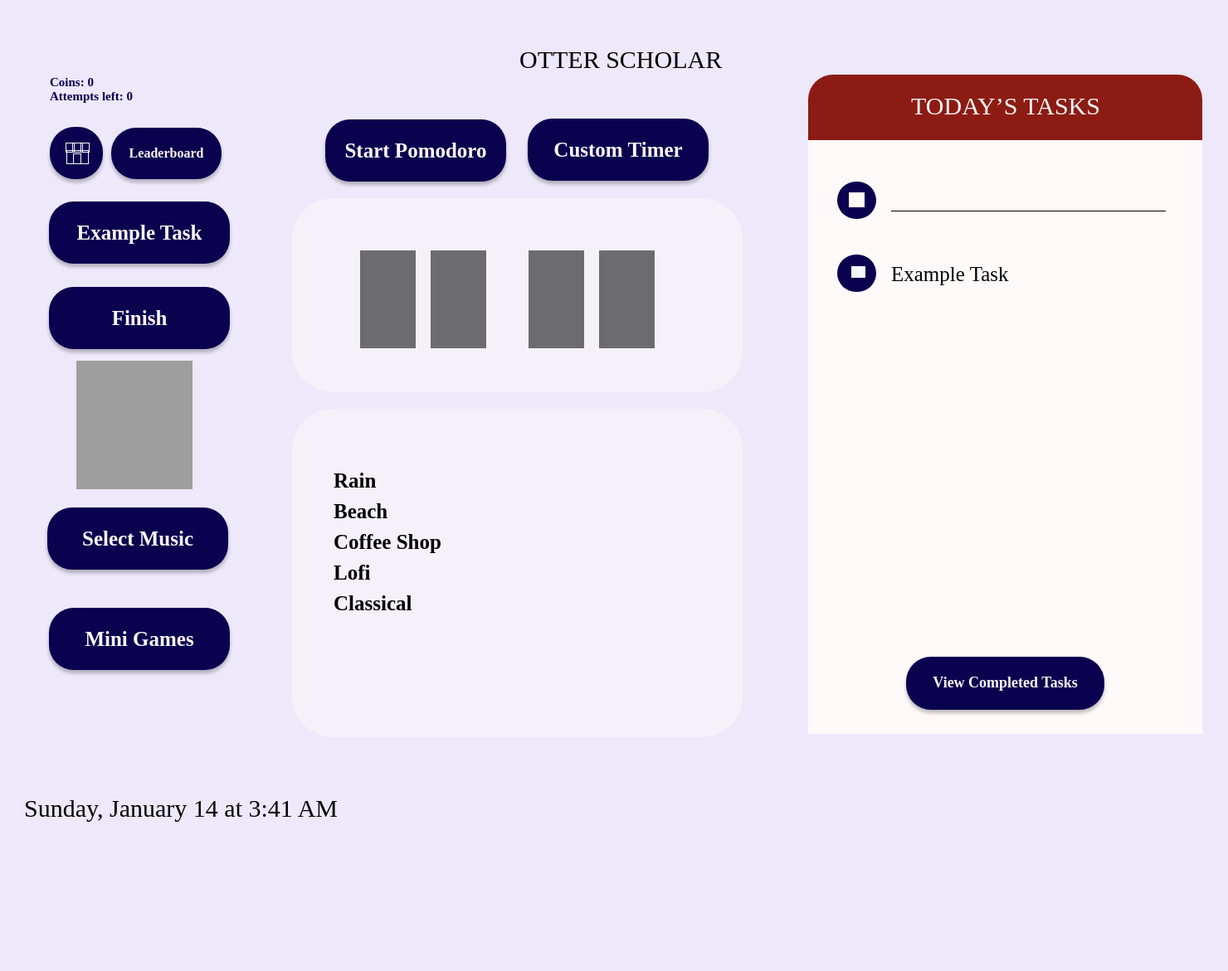
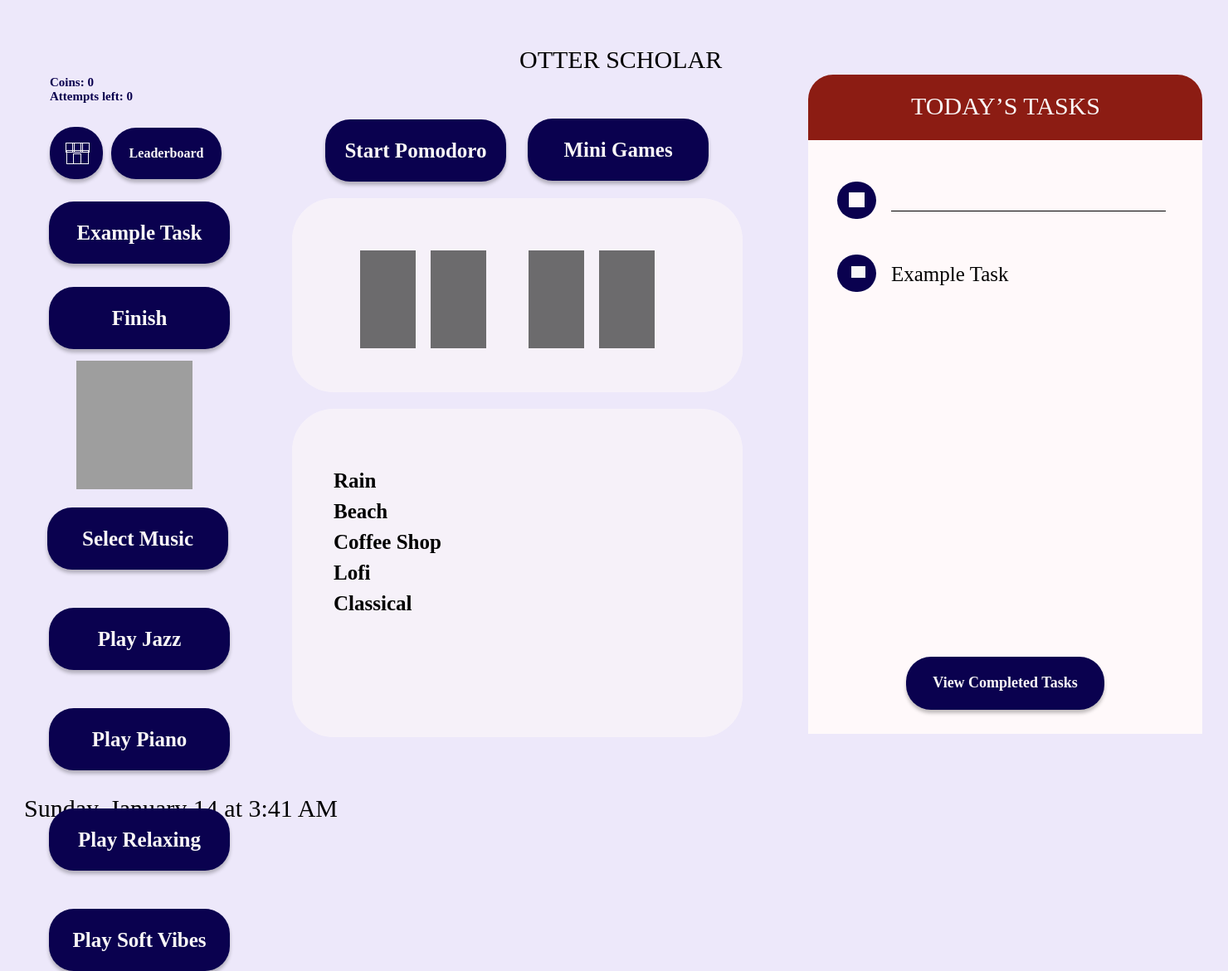
Before and after one commit to karenlyuan/otterscholar, a Flask app: page / in a window 1480 px wide. Shown: the whole page at 83% size. Before the commit the page ends 991 px from the top, so only its background shows below. Run offline with Flask 3, Linux system fonts and the light colour scheme; grey boxes are pictures that could not be loaded.

Commit message:
music implementation

```diff
--- /dev/null
+++ b/playJazz.py
@@ -0,0 +1,4 @@
+from playsound import playsound
+
+playsound('/music/jazzcomedy.mp3')
+print('playing sound using  playsound')
--- /dev/null
+++ b/playPiano.py
@@ -0,0 +1,4 @@
+from playsound import playsound
+
+playsound('/music/pianomoment.mp3')
+print('playing sound using  playsound')
--- /dev/null
+++ b/playRelaxing.py
@@ -0,0 +1,4 @@
+from playsound import playsound
+
+playsound('/music/relaxing.mp3')
+print('playing sound using  playsound')
--- /dev/null
+++ b/playSoft.py
@@ -0,0 +1,4 @@
+from playsound import playsound
+
+playsound('/music/softvibes.mp3')
+print('playing sound using  playsound')
--- a/static/styles.css
+++ b/static/styles.css
@@ -43,9 +43,24 @@ button:hover {
     top: 612px;
 }
 
-#button_mini_game {
+#button_jazz {
     left: 59px;
     top: 733px;
+}
+
+#button_piano{
+    left: 59px;
+    top: 854px;
+}
+
+#button_relaxing {
+    left: 59px;
+    top: 975px;
+}
+
+#button_soft {
+    left: 59px;
+    top: 1096px;
 }
 
 #button_finish {
--- a/templates/home.html
+++ b/templates/home.html
@@ -3,9 +3,10 @@
 <head>
     <meta charset="UTF-8">
     <meta name="viewport" content="width=device-width, initial-scale=1.0">
-    <title>Your Webpage Title</title>
+    <title>Otter Scholar</title>
 
-    <link rel="stylesheet" href="{{ url_for('static', filename='styles.css') }}">
+    <!-- <link rel="stylesheet" href="{{ url_for('static', filename='styles.css') }}"> -->
+    <link rel="stylesheet" href="styles.css">
 
 </head>
 <body>
@@ -107,13 +108,34 @@
                     .then(data => console.log(data))
                     .catch(error => console.error('Error:', error));
             }
+            function jazz_music() {
+                var pythonScriptPath = "playJazz.py";
+                subprocess.run(["python", pythonScriptPath]);
+            }
+            function piano_music() {
+                var pythonScriptPath = "playPiano.py";
+                subprocess.run(["python", pythonScriptPath]);
+            }
+            function relaxing_music() {
+                var pythonScriptPath = "playRelaxing.py";
+                subprocess.run(["python", pythonScriptPath]);
+            }
+            function soft_music() {
+                var pythonScriptPath = "playSoft.py";
+                subprocess.run(["python", pythonScriptPath]);
+            }
 
         </script>
 
         <button id="button_pomodoro" onclick="startPomodoro()">Start Pomodoro</button>
-        <button id="button_timer" onclick="runPythonScript()">Custom Timer</button>
+        <button id="button_timer" onclick="runPythonScript()">Mini Games</button>
         <button id="button_music" onclick="runPythonScript()">Select Music</button>
-        <button id="button_mini_game" onclick="runPythonScript()">Mini Games</button>
+
+        <button id="button_jazz" onclick="jazz_music()">Play Jazz</button>
+        <button id="button_piano" onclick="piano_music()">Play Piano</button>
+        <button id="button_relaxing" onclick="relaxing_music()">Play Relaxing</button>
+        <button id="button_soft" onclick="soft_music()">Play Soft Vibes</button>
+
         <button id="button_finish" onclick="runPythonScript()">Finish</button>
         <button id="button_task" onclick="runPythonScript()">Example Task</button>
         <button id="button_completed_tasks" onclick="runPythonScript()">View Completed Tasks</button>
```
